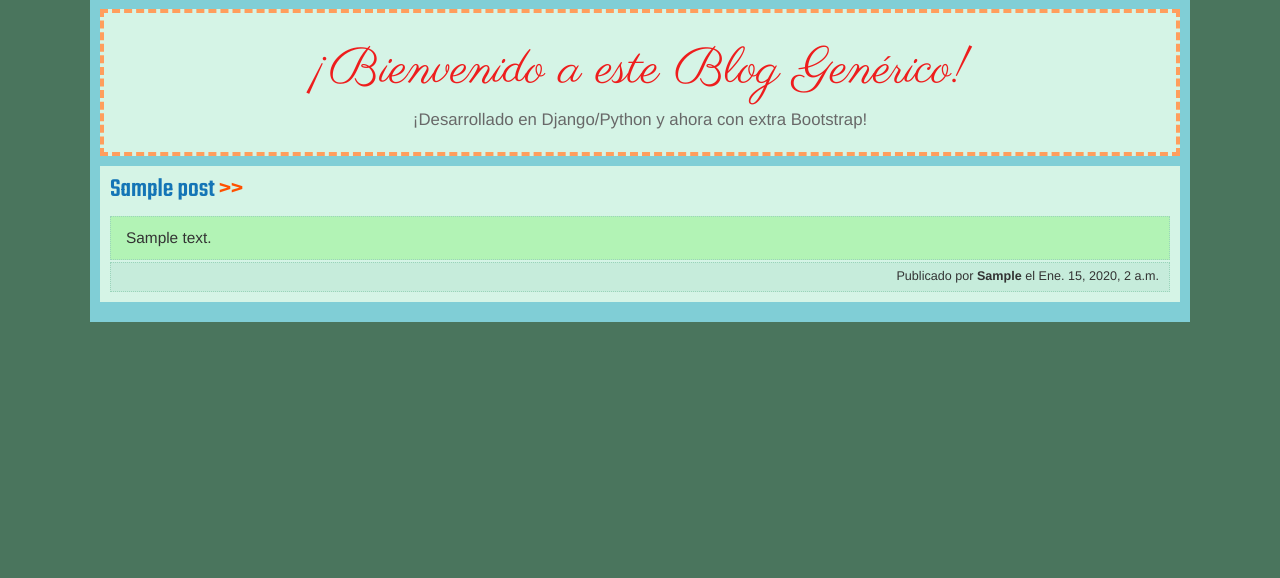
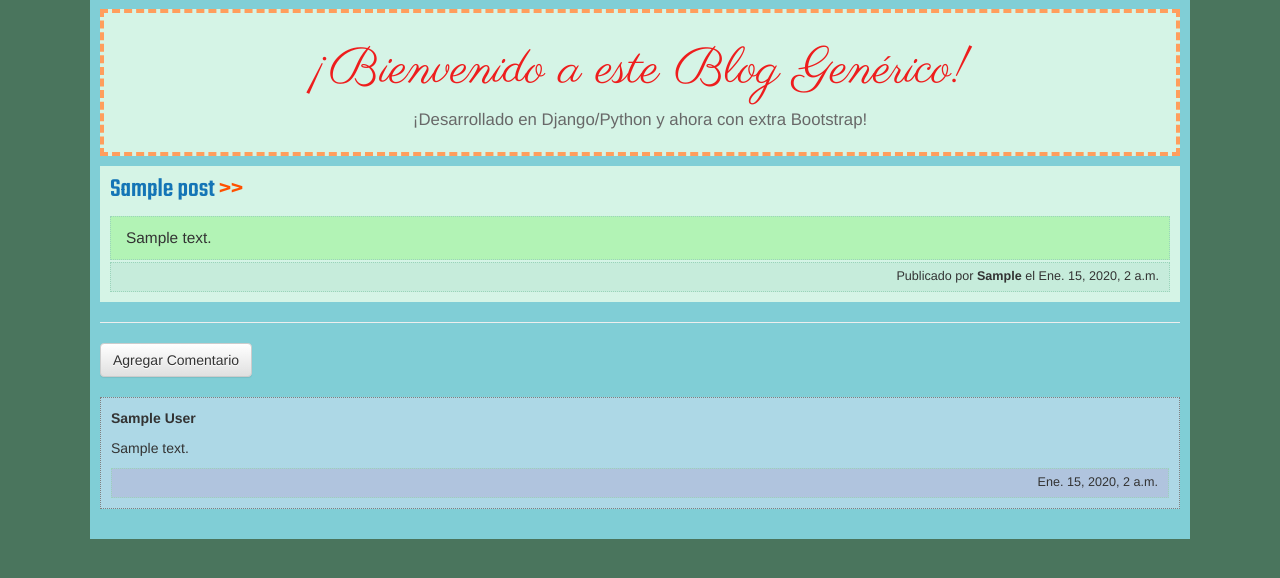
Before and after one commit to zzeill/my-first-blog, a Django app: page /post/1/ in a window 1280 px wide. Shown: the part 61-639 px from the top of the page. Run offline with Django 3.2, Linux system fonts and the light colour scheme; tables that the repository leaves empty hold one stand-in row (values such as "Sample post"); some libraries are stand-ins or nearby versions.

Commit message:
Agregada función de comentarios.

```diff
--- a/blog/admin.py
+++ b/blog/admin.py
@@ -1,4 +1,6 @@
 from django.contrib import admin
-from .models import Post
+from .models import Post, Comment
 
 admin.site.register(Post)
+
+admin.site.register(Comment)
--- a/blog/models.py
+++ b/blog/models.py
@@ -13,5 +13,27 @@ class Post(models.Model):
         self.published_date = timezone.now()
         self.save()
 
+
+    def approved_comments(self):
+        return self.comments.filter(approved_comment=True)
+
+
     def __str__(self):
         return self.title
+
+
+class Comment(models.Model):
+    post = models.ForeignKey('blog.Post', related_name='comments', on_delete=models.CASCADE)
+    author = models.CharField(max_length=200)
+    text = models.TextField()
+    created_date = models.DateTimeField(default=timezone.now)
+    approved_comment = models.BooleanField(default=False)
+
+
+    def approve(self):
+        self.approved_comment = True
+        self.save()
+
+
+    def __str__(self):
+        return self.text
--- a/blog/static/css/style.css
+++ b/blog/static/css/style.css
@@ -143,3 +143,22 @@ padding:3px;
 .capitalize {
     text-transform: capitalize;
 }
+
+.comment {
+    background:lightblue;
+    padding:10px;
+    border: 1px dotted gray;
+    margin-bottom:20px;
+}
+
+.comment .author {
+    background:lightsteelblue;
+}
+
+.hcomment {
+    float:right;
+}
+
+.addcomment {
+    margin-bottom:20px;
+}
--- a/blog/templates/blog/post_detail.html
+++ b/blog/templates/blog/post_detail.html
@@ -20,6 +20,33 @@
                 {% endif %}
             </div>
         </div>
+        <hr />
+        <a class="btn btn-default addcomment" href="{% url 'add_comment_to_post' pk=post.pk %}">Agregar Comentario</a>
+        {% for comment in post.comments.all %} {% if user.is_authenticated or comment.approved_comment %}
+        <div id="comment{{comment.pk}}" class="comment">
+
+            <div class="hcomment">
+            {% if user.is_authenticated %}
+
+                <a class="btn btn-default" href="{% url 'comment_remove' pk=comment.pk %}"
+                ><span class="glyphicon glyphicon-remove"></span
+                ></a>
+                {% endif %} {% if not comment.approved_comment %}
+                <a class="btn btn-default" href="{% url 'comment_approve' pk=comment.pk %}"
+                ><span class="glyphicon glyphicon-ok"></span
+                ></a>
+
+            {% endif %}
+            </div>
+
+
+            <strong>{{ comment.author }}</strong>
+            <p>{{ comment.text|linebreaks }}</p>
+            <div class="date author">{{ comment.created_date }}</div>
+        </div>
+            {% endif %}{% empty %}
+            <p>Sin comentarios :(</p>
+        {% endfor %}
     </div>
 </div>
 {% endblock %}
--- a/blog/urls.py
+++ b/blog/urls.py
@@ -7,6 +7,9 @@ urlpatterns = [
     path('post/new/', views.post_new, name='post_new'),
     path('post/<int:pk>/edit/', views.post_edit, name='post_edit'),
     path('drafts/', views.post_draft_list, name='post_draft_list'),
-    path('post/<int:pk>/publish/$', views.post_publish, name='post_publish'),
-    path('post/<int:pk>/remove/$', views.post_remove, name='post_remove'),
+    path('post/<int:pk>/publish/', views.post_publish, name='post_publish'),
+    path('post/<int:pk>/remove/', views.post_remove, name='post_remove'),
+    path('post/<int:pk>/comment', views.add_comment_to_post, name='add_comment_to_post'),
+    path('comment/<int:pk>/approve', views.comment_approve, name='comment_approve'),
+    path('comment/<int:pk>/remove', views.comment_remove, name='comment_remove'),
 ]
--- a/blog/views.py
+++ b/blog/views.py
@@ -1,8 +1,8 @@
 from django.shortcuts import render
 from django.utils import timezone
-from .models import Post
+from .models import Post, Comment
 from django.shortcuts import render, get_object_or_404
-from .forms import PostForm
+from .forms import PostForm, CommentForm
 from django.shortcuts import redirect
 from django.contrib.auth.decorators import login_required
 
@@ -67,3 +67,31 @@ def post_remove(request, pk):
     post = get_object_or_404(Post, pk=pk)
     post.delete()
     return redirect('post_list')
+
+
+def add_comment_to_post(request, pk):
+    post = get_object_or_404(Post, pk=pk)
+    if request.method == "POST":
+        form = CommentForm(request.POST)
+        if form.is_valid():
+            comment = form.save(commit=False)
+            comment.post = post
+            comment.save()
+            return redirect('post_detail', pk=post.pk)
+    else:
+        form = CommentForm()
+    return render(request, 'blog/add_comment_to_post.html', {'form': form})
+
+
+@login_required
+def comment_approve(request, pk):
+    comment = get_object_or_404(Comment, pk=pk)
+    comment.approve()
+    return redirect('post_detail', pk=comment.post.pk)
+
+
+@login_required
+def comment_remove(request, pk):
+    comment = get_object_or_404(Comment, pk=pk)
+    comment.delete()
+    return redirect('post_detail', pk=comment.post.pk)
```
Also changed, not shown: blog/forms.py (+7 -1 lines), blog/templates/blog/add_comment_to_post.html (added, +20 -0 lines), blog/templates/blog/post_list.html (+7 -1 lines), blog/migrations/0002_comment.py (added).
